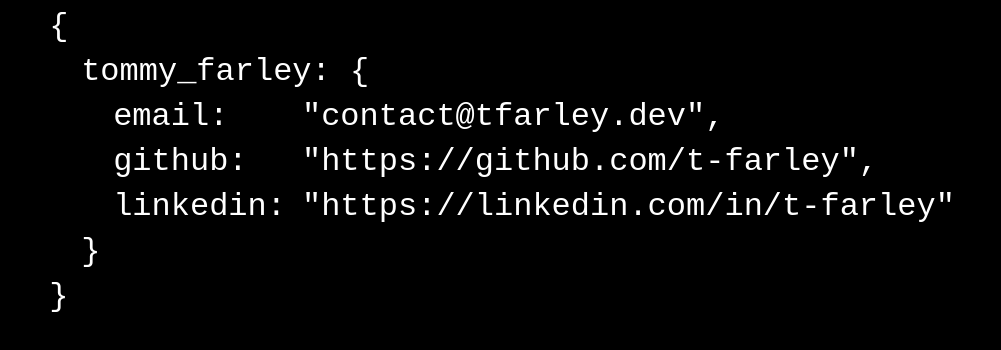
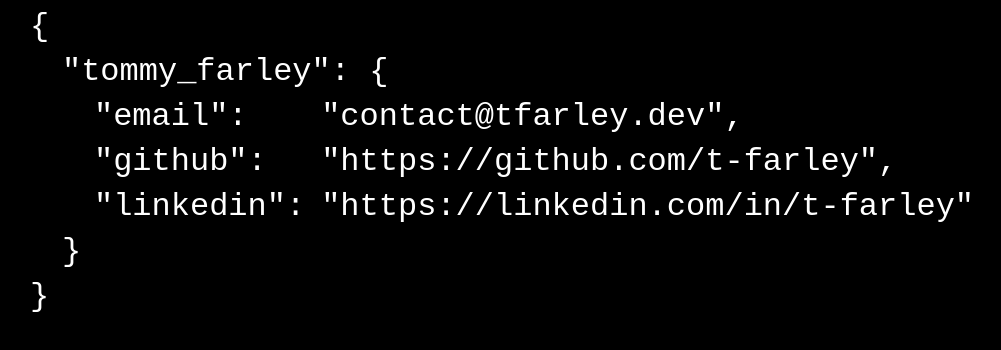
Before and after one commit to t-farley/tfarley.dev, a plain HTML site: page index.html in a window 1280 px wide. Shown: the whole page, without its empty margins (138-1139 px from the left). Drawn offline with Linux system fonts and the light colour scheme; a web font is replaced by a local one.

Commit message:
Fix JSON so it can parse

```diff
--- a/index.html
+++ b/index.html
@@ -57,18 +57,18 @@
     <main>
       <div>{</div>
       <div class="tabbed">
-        <div>tommy_farley: {</div>
+        <div>"tommy_farley": {</div>
         <div class="tabbed properties">
           <div class="property">
-            <div class="key">email:</div>
+            <div class="key">"email":</div>
             <div class="value"><a href="mailto:contact@tfarley.dev">"contact@tfarley.dev"</a>,</div>
           </div>
           <div class="property">
-            <div class="key">github:</div>
+            <div class="key">"github":</div>
             <div class="value"><a href="https://github.com/t-farley">"https://github.com/t-farley"</a>,</div>
           </div>
           <div class="property">
-            <div class="key">linkedin:</div>
+            <div class="key">"linkedin":</div>
             <div class="value"><a href="https://linkedin.com/in/t-farley/">"https://linkedin.com/in/t-farley"</a></div>
           </div>
         </div>
@@ -76,5 +76,9 @@
       </div>
       <div>}</div>
     </main>
+    <script type="text/javascript">
+      // Parse it, just for fun
+      var main = JSON.parse(document.querySelector('main').innerText);
+    </script>
   </BODY>
 </HTML>
```
